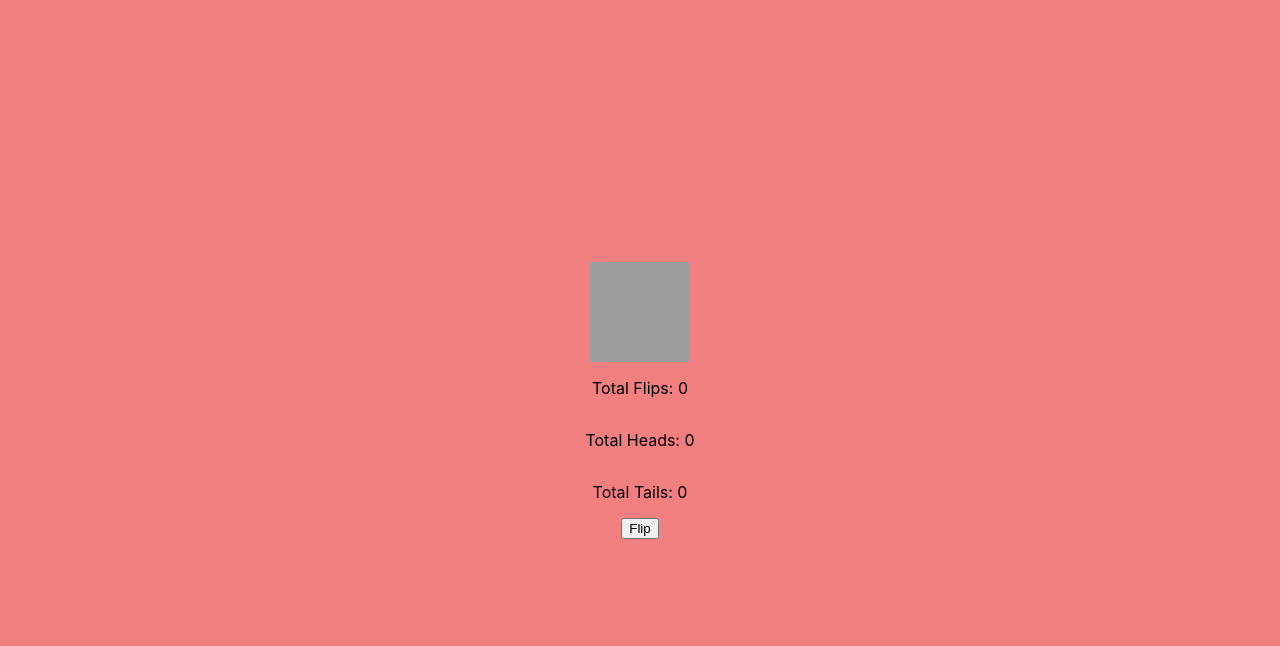
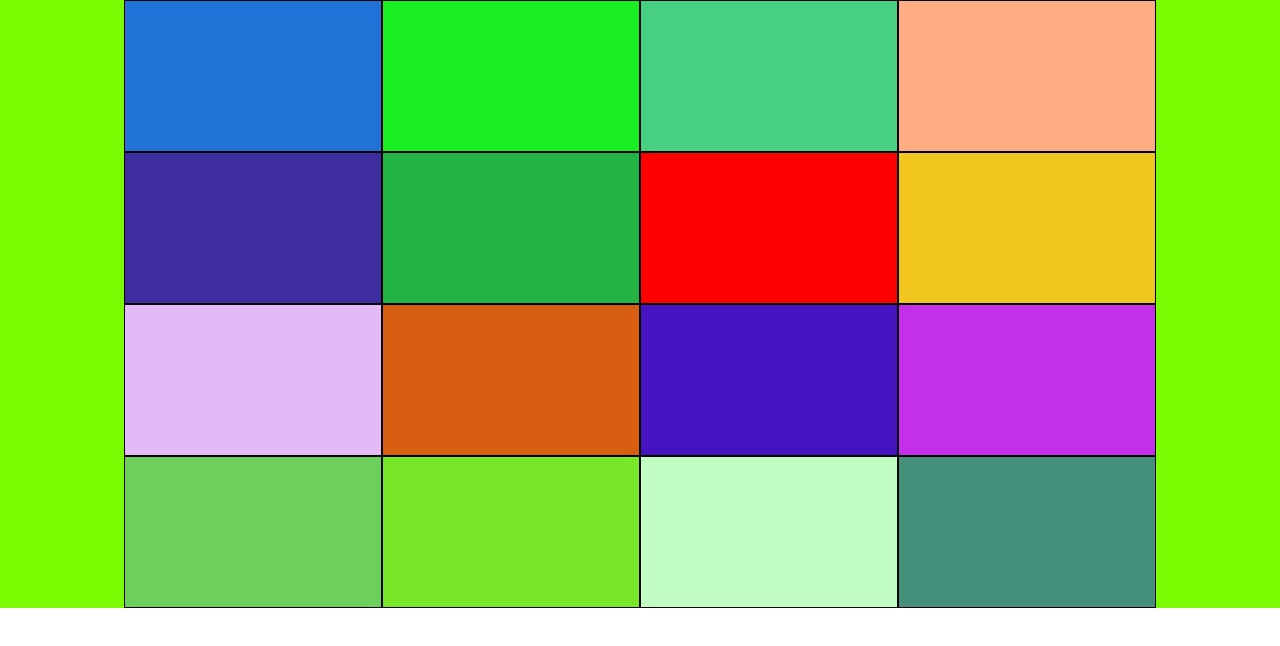
Before and after one commit to michaelohalloran/react-color-picker, a React (Create React App) app: page / in a window 1280 px wide. Shown: the top 646 px of the page. Built offline with nearby package versions, Linux system fonts and the light colour scheme; grey boxes are pictures that could not be loaded.

Commit message:
add box color changer

```diff
--- /dev/null
+++ b/src/ColorBoxes/App.js
@@ -0,0 +1,10 @@
+import React, { Component } from "react";
+import Container from "./Container";
+
+class App extends Component {
+	render() {
+		return <Container />;
+	}
+}
+
+export default App;
--- /dev/null
+++ b/src/ColorBoxes/Box.css
@@ -0,0 +1,6 @@
+.box {
+	width: 20%;
+	height: 150px;
+	background-color: red;
+	border: 1px solid black;
+}
--- /dev/null
+++ b/src/ColorBoxes/Box.js
@@ -0,0 +1,9 @@
+import React from "react";
+import "./Box.css";
+
+const Box = (props) => {
+	const { onClick, color } = props;
+	return <div onClick={() => onClick()} className="box" style={{ backgroundColor: color }} />;
+};
+
+export default Box;
--- /dev/null
+++ b/src/ColorBoxes/Container.css
@@ -0,0 +1,7 @@
+.container {
+	display: flex;
+	flex-wrap: wrap;
+	background-color: lawngreen;
+	justify-content: center;
+	align-items: center;
+}
--- /dev/null
+++ b/src/ColorBoxes/Container.js
@@ -0,0 +1,48 @@
+import React, { Component } from "react";
+import Box from "./Box";
+import "./Container.css";
+
+const boxArr = Array(16).fill(1);
+
+class Container extends Component {
+	constructor(props) {
+		super(props);
+		this.state = {
+			boxes: boxArr
+		};
+	}
+
+	componentDidMount() {
+		const boxes = this.state.boxes.map((box) => this.generateRandomHexColor());
+		this.setState({
+			boxes
+		});
+	}
+
+	changeColor = (idx) => {
+		// reach into box arr to find this color, using idx, and change it
+		let boxToChange = this.state.boxes[idx];
+		boxToChange = this.generateRandomHexColor();
+		this.setState({
+			boxes: [ ...this.state.boxes.slice(0, idx), boxToChange, ...this.state.boxes.slice(idx + 1) ]
+		});
+	};
+
+	generateRandomHexColor = () => {
+		// 3 random nums btwn 0-255, for hex codes
+		const randomNums = Array(3).fill(1).map((num) => Math.floor(Math.random() * 256).toString(16));
+		return `#${randomNums.join("")}`; // outputs, e.g., "#12fa34"
+	};
+
+	handleClick = (idx) => {
+		this.changeColor(idx);
+	};
+
+	render() {
+		const boxes = this.state.boxes.map((box, i) => <Box key={i} color={box} onClick={() => this.handleClick(i)} />);
+
+		return <div className="container">{boxes}</div>;
+	}
+}
+
+export default Container;
--- a/src/index.js
+++ b/src/index.js
@@ -4,6 +4,7 @@ import "./index.css";
 // import App from "./Mtns/App";
 // import App from "./Dice/App";
 // import App from "./Lottery/App";
-import App from "./Coin/App";
+// import App from "./Coin/App";
+import App from "./ColorBoxes/App";
 
 ReactDOM.render(<App />, document.getElementById("root"));
```
